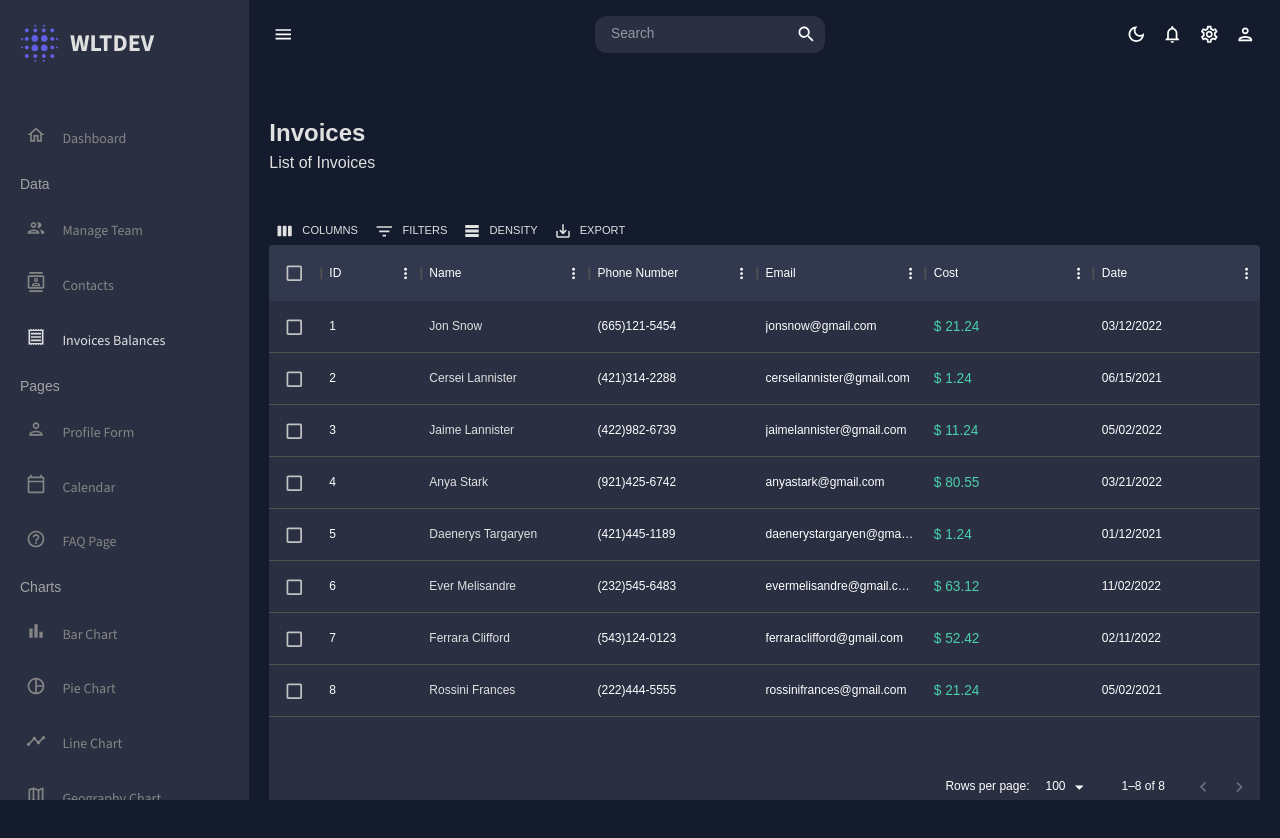
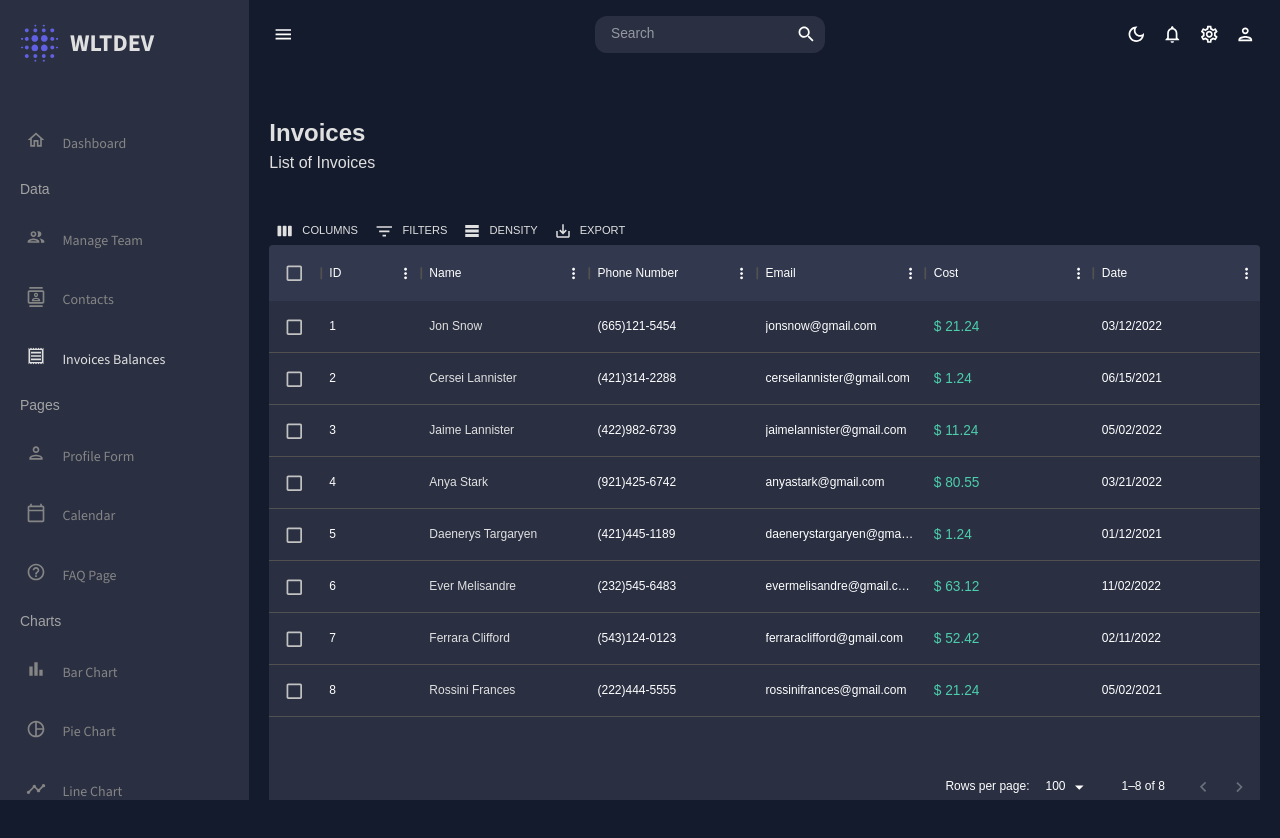
Before and after one commit to wltdev/reactjs-admin-theme, a React (Vite) app: page /invoices in a window 1280 px wide. Shown: the top 838 px of the page. Before the commit the page ends 800 px from the top, so only its background shows below. Built offline with nearby package versions, Linux system fonts and the light colour scheme.

Commit message:
feat: sidebar tooltip

```diff
--- a/src/components/layouts/global/Siderbar2/MenuItem.tsx
+++ b/src/components/layouts/global/Siderbar2/MenuItem.tsx
@@ -6,18 +6,20 @@ type ItemType = {
     selected: string;
     color?: string;
     activeColor?: string;
+    bgcolor: string;
     path: string;
     collapsed: boolean;
     // eslint-disable-next-line no-unused-vars
     navigate: (link: string) => void;
 };
 
-export const MenuItem = ({ title, icon, selected, path, color, activeColor, collapsed, navigate }: ItemType) => {
+export const MenuItem = ({ title, icon, selected, path, color, activeColor, collapsed, bgcolor, navigate }: ItemType) => {
     return (
         <Item
             className={selected === path ? 'active' : ''}
             color={color}
             activeColor={activeColor}
+            bgcolor={bgcolor}
             collapsed={collapsed}
             onClick={() => navigate(path)}
         >
@@ -25,7 +27,7 @@ export const MenuItem = ({ title, icon, selected, path, color, activeColor, coll
                 <span className="icon">{icon}</span>
                 <span className="title">{title}</span>
             </a>
-            {/* <span className="tooltip">{title}</span> */}
+            <span className="tooltip">{title}</span>
         </Item>
     );
 };
--- a/src/components/layouts/global/Siderbar2/index.tsx
+++ b/src/components/layouts/global/Siderbar2/index.tsx
@@ -155,6 +155,7 @@ export const Sidebar2 = () => {
                                             selected={selected}
                                             color={colors.grey[400]}
                                             activeColor={colors.grey[100]}
+                                            bgcolor={colors.primary[400]}
                                         />
                                     )}
                                 </>
--- a/src/components/layouts/global/Siderbar2/styles.ts
+++ b/src/components/layouts/global/Siderbar2/styles.ts
@@ -68,12 +68,13 @@ type ItemProps = {
     color?: string;
     activeColor?: string;
     collapsed: boolean;
+    bgcolor: string;
 };
 
 export const Item = styled.li<ItemProps>`
-    margin-top: 1rem;
+    margin-top: 1.3rem;
     padding: 0.4rem;
-    position: relative;
+    /* position: relative; */
     list-style: none;
     font-size: 14px;
 
@@ -129,12 +130,32 @@ export const Item = styled.li<ItemProps>`
         }
     }
 
+    .tooltip {
+        text-align: left;
+        line-height: 12px;
+        opacity: 0;
+        /* top: 50%; */
+        margin-top: -26px;
+        left: 62px;
+        position: absolute;
+        transition: all 0.3s ease;
+        z-index: 9999;
+        color: ${({ activeColor }) => activeColor};
+        background-color: ${({ bgcolor }) => bgcolor};
+        padding: 5px;
+        border-radius: 8px;
+    }
+
     &.active {
         color: ${({ activeColor }) => activeColor};
     }
 
     &:hover {
         color: ${({ activeColor }) => activeColor};
+
+        .tooltip {
+            opacity: ${({ collapsed }) => (collapsed ? 1 : 0)};
+        }
     }
 `;
 
```
